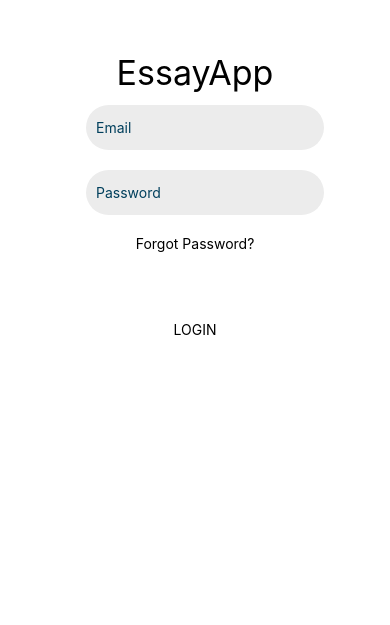
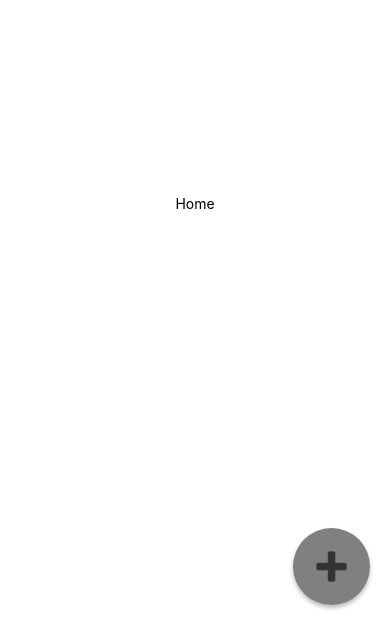
Before and after one commit to Ahussein04/REACT_ESSAY_Project, a React Native app: screen / in a window 390 px wide. Shown: the part 219-844 px from the top of the page. Built offline with nearby package versions, Linux system fonts and the light colour scheme.

Commit message:
Added a button - Ritz

```diff
--- a/App.js
+++ b/App.js
@@ -1,20 +1,13 @@
 import { StatusBar } from 'expo-status-bar';
 import { StyleSheet, Text, View } from 'react-native';
+import Home from './screens/Home';
 import Login from './screens/Login';
+
 
 
 
 export default function App() {
   return (
-    <Login/>
+    <Home/>
   );
 }
-
-const styles = StyleSheet.create({
-  container: {
-    flex: 1,
-    backgroundColor: '#fff',
-    alignItems: 'center',
-    justifyContent: 'center',
-  },
-});
--- a/components/ActionButton.js
+++ b/components/ActionButton.js
@@ -1,24 +1,49 @@
-import { View, Text } from 'react-native'
-import React from 'react'
+import { StatusBar } from "expo-status-bar";
+import React, { useState } from "react";
+import {StyleSheet, Text, View, Image, TextInput, Button, TouchableOpacity} from "react-native";
+import { COLORS, SIZES } from "../constants/theme";
+import plus from '../assets/plus.png';
 
-const actionButton = () => {
+const ActionButton = () => {
   return (
-    <View style={styles.container}>
-      <Text>actionButton</Text>
-      <StatusBar style="auto" />
-    </View>
-
+    <TouchableOpacity style={styles.addButton}>
+        <Image source={plus} style = {styles.icon} />
+        <StatusBar style="auto" />
+    </TouchableOpacity>
   )
 }
 
 
 const styles = StyleSheet.create({
-    container: {
-      flex: 1,
-      backgroundColor: '#fff',
-      alignItems: 'center',
-      justifyContent: 'center',
+  addButton: {
+    width: 77,
+    height: 77,
+    borderRadius: 100,
+    backgroundColor: '#808080',
+    display: 'flex',
+    bottom: 0,
+    right: 0,
+    position: 'absolute',
+    marginRight: 20,
+    marginBottom: 20,
+
+    shadowColor: "#000",
+    shadowOffset: {
+	    width: 0,
+	    height: 3,
     },
-  });
+    shadowOpacity: 0.27,
+    shadowRadius: 4.65,
+    elevation: 6,
+    alignItems: 'center',
+    justifyContent: 'center',
+  },
+  icon: {
+    width: 49,
+    height: 49,
 
-export default actionButton
+  }
+
+});
+
+export default ActionButton
--- a/screens/Home.js
+++ b/screens/Home.js
@@ -1,6 +1,8 @@
-//home screen of the essay app
-import {View, SafeArea, FlatList, Text} from 'react-native';
-import { COLORS, SIZES, FONTS, SHADOWS } from '../constants/theme';
+import { StatusBar } from "expo-status-bar";
+import React, { useState } from "react";
+import {StyleSheet, Text, View, Image, TextInput, Button, TouchableOpacity} from "react-native";
+import { COLORS, SIZES } from "../constants/theme";
+import ActionButton from "../components/ActionButton";
 
 
 const Home = () => {
@@ -8,17 +10,20 @@ const Home = () => {
     <View style={styles.container}>
       <Text>Home</Text>
       <StatusBar style="auto" />
+
+      <ActionButton/>
     </View>
+
   )
 }
 
 const styles = StyleSheet.create({
-    container: {
-      flex: 1,
-      backgroundColor: '#fafafa',
-      alignItems: 'center',
-      justifyContent: 'center',
-    },
-  });
+  container: {
+    flex: 1,
+    alignItems: "center",
+    justifyContent: "center",
+  }
 
-export default Home
+});
+
+export default Home;
```
Also changed, not shown: assets/plus.png (added).
